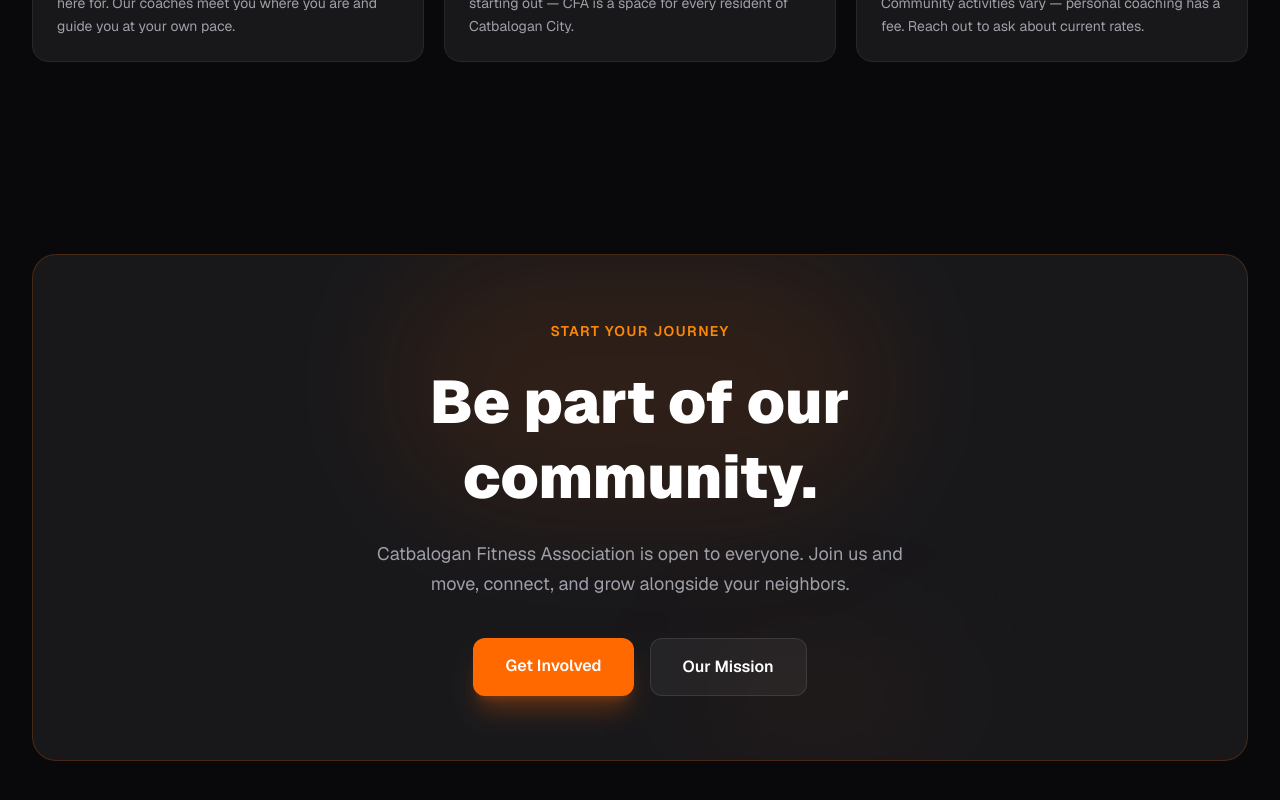
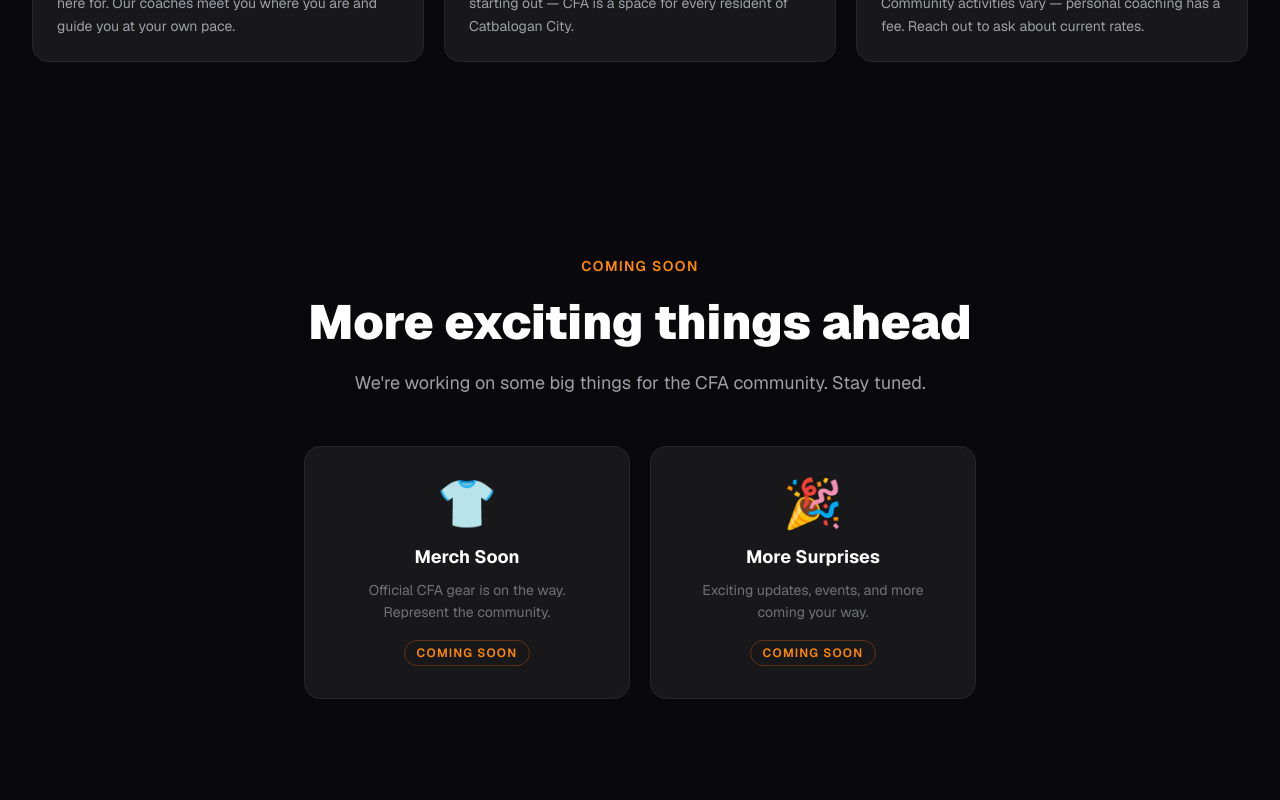
Before and after one commit to ZapChainDev/CatbaOrg, a Next.js app: page / in a window 1280 px wide. Shown: the part 1998-2798 px from the top of the page. Built offline with nearby package versions, Linux system fonts and the light colour scheme.

Commit message:
Add Coming Soon section (Merch Soon & More Surprises) to homepage

```diff
--- a/src/app/page.tsx
+++ b/src/app/page.tsx
@@ -139,6 +139,49 @@
         </div>
       </section>
 
+      {/* Coming Soon */}
+      <section className="py-24 bg-zinc-950">
+        <div className="max-w-7xl mx-auto px-4 sm:px-6 lg:px-8">
+          <AnimatedSection className="mb-12">
+            <SectionHeader
+              badge="Coming Soon"
+              title="More exciting things ahead"
+              subtitle="We're working on some big things for the CFA community. Stay tuned."
+            />
+          </AnimatedSection>
+
+          <div className="grid grid-cols-1 sm:grid-cols-2 gap-5 max-w-2xl mx-auto">
+            {[
+              {
+                icon: "👕",
+                title: "Merch Soon",
+                desc: "Official CFA gear is on the way. Represent the community.",
+              },
+              {
+                icon: "🎉",
+                title: "More Surprises",
+                desc: "Exciting updates, events, and more coming your way.",
+              },
+            ].map((item, i) => (
+              <AnimatedSection key={i} delay={i * 0.1}>
+                <div className="flex flex-col items-center text-center bg-zinc-900 border border-zinc-800 rounded-2xl p-8 h-full">
+                  <div className="text-5xl mb-4">{item.icon}</div>
+                  <h3 className="text-white font-bold text-lg mb-2">
+                    {item.title}
+                  </h3>
+                  <p className="text-zinc-500 text-sm leading-relaxed">
+                    {item.desc}
+                  </p>
+                  <span className="mt-4 inline-block text-xs font-semibold uppercase tracking-widest text-orange-400 border border-orange-500/30 rounded-full px-3 py-1">
+                    Coming Soon
+                  </span>
+                </div>
+              </AnimatedSection>
+            ))}
+          </div>
+        </div>
+      </section>
+
       {/* CTA Banner */}
       <section className="py-24 bg-zinc-950">
         <div className="max-w-7xl mx-auto px-4 sm:px-6 lg:px-8">
```
